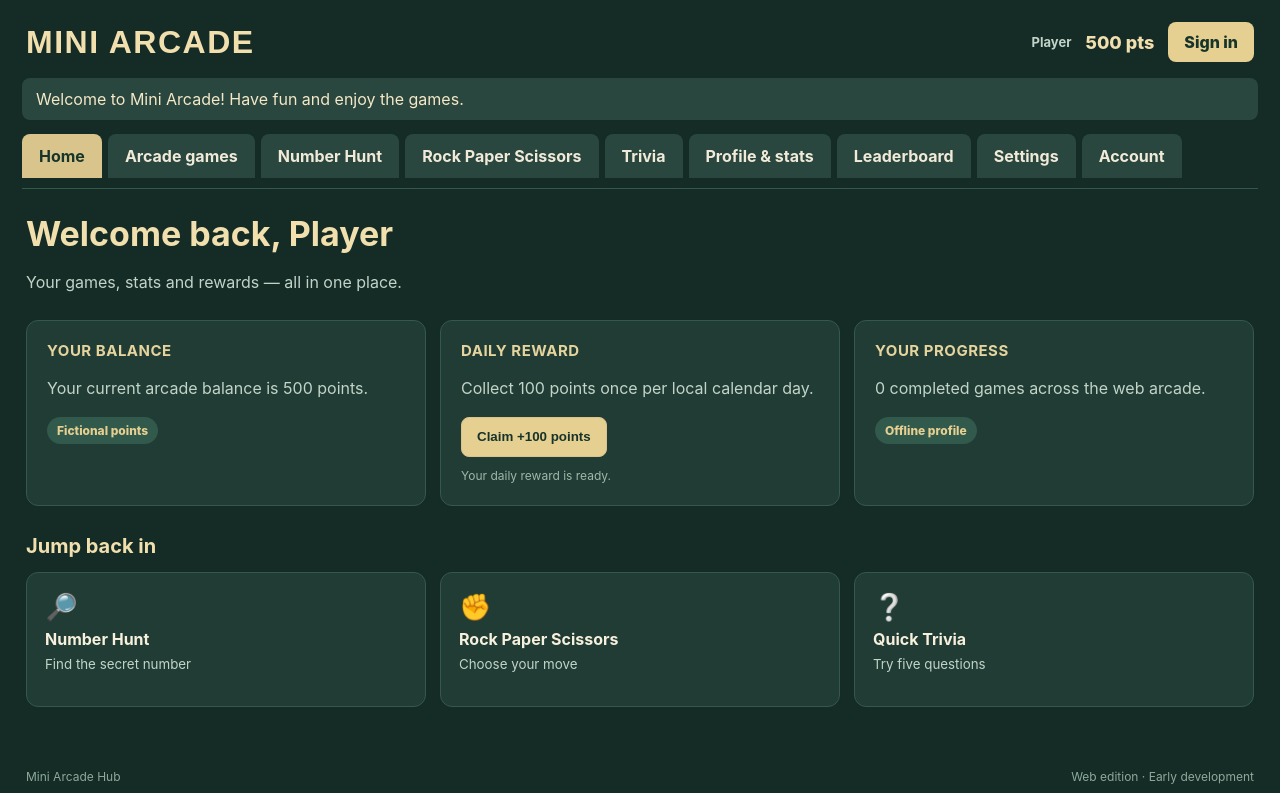
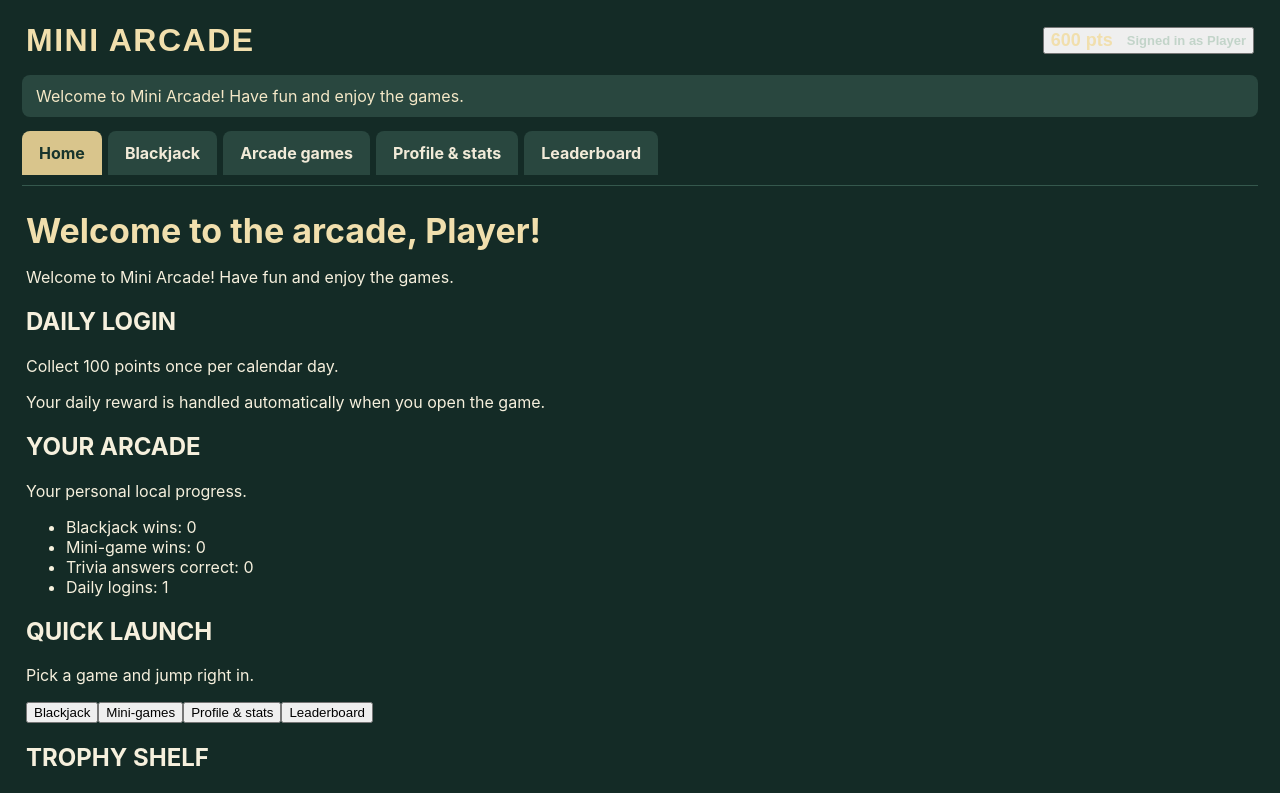
Before and after one commit to mynameiskarl-TVE/KarlsGameHub, a React (Vite) app in the folder web-version/: page / in a window 1280 px wide. Shown: the top 793 px of the page. Built offline with nearby package versions, Linux system fonts and the light colour scheme.

Commit message:
Match the classic Mini Arcade navigation and home layout

```diff
--- a/web-version/src/main.jsx
+++ b/web-version/src/main.jsx
@@ -22,6 +22,7 @@ import {
   loadSupabaseConfig,
   saveSupabaseConfig,
 } from "./lib/supabase.js";
+import { DEFAULT_SUPABASE_CONFIG } from "./lib/defaultSupabaseConfig.js";
 import {
   fetchPlayerCloudSave,
   fetchPlayerModerationStatus,
@@ -40,14 +41,10 @@ import "./style.css";
 
 const tabs = [
   "Home",
+  "Blackjack",
   "Arcade games",
-  "Number Hunt",
-  "Rock Paper Scissors",
-  "Trivia",
   "Profile & stats",
   "Leaderboard",
-  "Settings",
-  "Account",
 ];
 
 const formatPoints = (value) => new Intl.NumberFormat("en-US").format(value);
@@ -55,9 +52,9 @@ const accountStorageKey = (userId) => `${PROFILE_STORAGE_KEY}.account.${userId}`
 
 function readStoredSupabaseConfig() {
   try {
-    return loadSupabaseConfig(window.localStorage);
+    return loadSupabaseConfig(window.localStorage) || DEFAULT_SUPABASE_CONFIG;
   } catch {
-    return null;
+    return DEFAULT_SUPABASE_CONFIG;
   }
 }
 
@@ -84,7 +81,6 @@ function App() {
   const [profile, setProfile] = React.useState(() => readProfileForKey());
   const [nicknameInput, setNicknameInput] = React.useState(profile.nickname);
   const [nicknameMessage, setNicknameMessage] = React.useState("");
-  const [dailyRewardMessage, setDailyRewardMessage] = React.useState("");
   const [storageStatus, setStorageStatus] = React.useState("Checking browser storage…");
 
   const [supabaseConfig, setSupabaseConfig] = React.useState(readStoredSupabaseConfig);
@@ -533,8 +529,17 @@ function App() {
 
   const balance = profile.balance;
   const today = getLocalDateKey();
-  const dailyRewardClaimed = profile.lastDailyReward === today;
   const stats = profile.stats;
+
+  // Match the original desktop game: one daily reward is granted automatically.
+  // The functional update makes this safe under StrictMode and cloud-save hydration.
+  React.useEffect(() => {
+    if (profile.lastDailyReward === today) return;
+    setProfile((current) => {
+      if (current.lastDailyReward === today) return current;
+      return claimDailyReward(current, today).profile;
+    });
+  }, [today, profile.lastDailyReward]);
   const totalGamesPlayed =
     stats.numberHuntGames + stats.rpsGames + stats.triviaGames;
 
@@ -573,17 +578,6 @@ function App() {
 
       return { ...current, stats: nextStats };
     });
-  }
-
-  function collectDailyReward() {
-    const result = claimDailyReward(profile, today);
-    if (!result.claimed) {
-      setDailyRewardMessage("Today's reward has already been collected.");
-      return;
-    }
-
-    setProfile(result.profile);
-    setDailyRewardMessage(`Daily reward collected: +${formatPoints(result.reward)} points.`);
   }
 
   function saveNickname(event) {
@@ -630,10 +624,9 @@ function App() {
     });
   }
 
-  function gameCard(title, description, icon, tab) {
+  function gameCard(title, description, tab) {
     return (
       <button className="game-card" type="button" key={title} onClick={() => setActive(tab)}>
-        <span className="game-icon" aria-hidden="true">{icon}</span>
         <strong>{title}</strong>
         <small>{description}</small>
       </button>
@@ -660,7 +653,10 @@ function App() {
     Boolean(session?.user?.id) &&
     adminVerifiedForUser === session.user.id &&
     (adminRole === "owner" || adminRole === "admin");
-  const visibleTabs = isAdminForCurrentUser ? [...tabs, "Admin"] : tabs;
+  const visibleTabs = tabs;
+  const primaryActiveTab = ["Number Hunt", "Rock Paper Scissors", "Trivia"].includes(active)
+    ? "Arcade games"
+    : active;
 
   React.useEffect(() => {
     if (active === "Admin" && !isAdminForCurrentUser) {
@@ -679,23 +675,15 @@ function App() {
         >
           MINI ARCADE
         </button>
-        <div className="account-area">
-          {session?.user ? (
-            <>
-              <span className="profile-name">{signedInUsername}</span>
-              <span className="balance">{formatPoints(balance)} pts</span>
-            </>
-          ) : (
-            <>
-              <span className="profile-name">{profile.nickname}</span>
-              <span className="balance">{formatPoints(balance)} pts</span>
-            </>
-          )}
-          <button className="small-button" type="button" onClick={() => setActive("Account")}>
-            {session?.user ? "Account" : "Sign in"}
-          </button>
-        </div>
-      </header>
+        <button
+          className="account-area account-area-button"
+          type="button"
+          onClick={() => setActive("Account")}
+          aria-label="Open account settings"
+        >
+          <span className="balance">{formatPoints(balance)} pts</span>
+          <span className="profile-name">{session?.user ? "Signed in as " + signedInUsername : "Signed in as " + profile.nickname}</span>
+        </button>      </header>
 
       <div className="announcement">
         Welcome to Mini Arcade! Have fun and enjoy the games.
@@ -706,7 +694,7 @@ function App() {
           <button
             key={tab}
             type="button"
-            className={active === tab ? "tab active" : "tab"}
+            className={primaryActiveTab === tab ? "tab active" : "tab"}
             onClick={() => setActive(tab)}
             aria-current={active === tab ? "page" : undefined}
           >
@@ -716,61 +704,82 @@ function App() {
       </nav>
 
       <section className="content">
+
         {active === "Home" && (
-          <>
-            <h1>Welcome back, {session?.user ? signedInUsername : profile.nickname}</h1>
-            <p className="muted">Your games, stats and rewards — all in one place.</p>
-            <div className="cards">
-              <article className="card">
-                <h2>YOUR BALANCE</h2>
-                <p>Your current arcade balance is {formatPoints(balance)} points.</p>
-                <span className="pill">Fictional points</span>
+          <section className="home-page" aria-labelledby="home-title">
+            <h1 id="home-title">Welcome to the arcade, {session?.user ? signedInUsername : profile.nickname}!</h1>
+            <p className="home-intro">Welcome to Mini Arcade! Have fun and enjoy the games.</p>
+
+            <div className="home-summary-grid">
+              <article className="classic-panel daily-login-panel">
+                <h2>DAILY LOGIN</h2>
+                <p>Collect {formatPoints(profile.dailyReward)} points once per calendar day.</p>
+                <p>Your daily reward is handled automatically when you open the game.</p>
               </article>
-              <article className="card">
-                <h2>DAILY REWARD</h2>
-                <p>{`Collect ${formatPoints(profile.dailyReward)} points once per local calendar day.`}</p>
-                <button
-                  className="profile-action-button"
-                  type="button"
-                  onClick={collectDailyReward}
-                  disabled={dailyRewardClaimed || (Boolean(session?.user) && isCloudLoading)}
-                >
-                  {dailyRewardClaimed ? "Collected today" : "Claim +100 points"}
-                </button>
-                <p className="daily-reward-message" role="status" aria-live="polite">
-                  {dailyRewardMessage || (dailyRewardClaimed ? "Today's reward has already been collected." : "Your daily reward is ready.")}
-                </p>
-              </article>
-              <article className="card">
-                <h2>YOUR PROGRESS</h2>
-                <p>{formatPoints(totalGamesPlayed)} completed games across the web arcade.</p>
-                <span className="pill">{session?.user ? "Cloud account" : "Offline profile"}</span>
+              <article className="classic-panel arcade-summary-panel">
+                <h2>YOUR ARCADE</h2>
+                <p>Your personal {session?.user ? "cloud-synced" : "local"} progress.</p>
+                <ul className="arcade-summary-list">
+                  <li>Blackjack wins: {formatPoints(stats.blackjackWins || 0)}</li>
+                  <li>Mini-game wins: {formatPoints(stats.numberHuntWins + stats.rpsWins)}</li>
+                  <li>Trivia answers correct: {formatPoints(stats.triviaCorrect)}</li>
+                  <li>Daily logins: {formatPoints(stats.dailyLogins)}</li>
+                </ul>
               </article>
             </div>
-            <h2 className="section-heading">Jump back in</h2>
-            <div className="game-grid">
-              {gameCard("Number Hunt", "Find the secret number", "🔎", "Number Hunt")}
-              {gameCard("Rock Paper Scissors", "Choose your move", "✊", "Rock Paper Scissors")}
-              {gameCard("Quick Trivia", "Try five questions", "❔", "Trivia")}
+
+            <section className="classic-panel quick-launch-panel" aria-labelledby="quick-launch-title">
+              <h2 id="quick-launch-title">QUICK LAUNCH</h2>
+              <p>Pick a game and jump right in.</p>
+              <div className="quick-launch-actions">
+                <button className="quick-launch-button quick-launch-primary" type="button" onClick={() => setActive("Blackjack")}>Blackjack</button>
+                <button className="quick-launch-button" type="button" onClick={() => setActive("Arcade games")}>Mini-games</button>
+                <button className="quick-launch-button" type="button" onClick={() => setActive("Profile & stats")}>Profile &amp; stats</button>
+                <button className="quick-launch-button" type="button" onClick={() => setActive("Leaderboard")}>Leaderboard</button>
+              </div>
+            </section>
+
+            <section className="classic-panel trophy-shelf-panel" aria-labelledby="trophy-shelf-title">
+              <h2 id="trophy-shelf-title">TROPHY SHELF</h2>
+              <p>A few milestones to chase.</p>
+              <ul className="trophy-list">
+                <li>First victory</li>
+                <li>Arcade regular</li>
+                <li>Quiz whiz</li>
+                <li>Mini-game explorer</li>
+                <li>Point collector</li>
+              </ul>
+            </section>
+          </section>
+        )}
+
+        {active === "Blackjack" && (
+          <section className="blackjack-coming-soon" aria-labelledby="blackjack-title">
+            <h1 id="blackjack-title">Blackjack</h1>
+            <p className="muted">The Blackjack page is reserved for the next migration stage.</p>
+            <div className="classic-panel">
+              <h2>BLACKJACK</h2>
+              <p>The original desktop game is being used as the reference so the web version can keep its familiar layout and controls.</p>
+              <p>Your local profile, account, and other arcade pages remain available while this page is prepared.</p>
             </div>
-          </>
+          </section>
         )}
 
         {active === "Arcade games" && (
           <>
             <h1>Arcade Games</h1>
-            <p className="muted">Choose a game to play. More of the original collection will be added here.</p>
+            <p className="muted">Choose a mini-game to play.</p>
             <div className="game-grid arcade-game-grid">
-              {gameCard("Number Hunt", "Find the secret number in five guesses", "🔎", "Number Hunt")}
-              {gameCard("Rock Paper Scissors", "Play against the computer", "✊", "Rock Paper Scissors")}
-              {gameCard("Quick Trivia", "Answer five randomly selected questions", "❔", "Trivia")}
+              {gameCard("Number Hunt", "Find the secret number in five guesses", "Number Hunt")}
+              {gameCard("Rock Paper Scissors", "Play against the computer", "Rock Paper Scissors")}
+              {gameCard("Quick Trivia", "Answer five randomly selected questions", "Trivia")}
             </div>
-            <p className="session-note">Games with entry bets or point-loss mechanics are not included in this web migration.</p>
           </>
         )}
 
         {/* Keep games mounted when switching tabs, so active rounds are preserved. */}
         <div hidden={active !== "Number Hunt"}>
+          {active === "Number Hunt" && <button className="classic-back-button" type="button" onClick={() => setActive("Arcade games")}>Back to Arcade Games</button>}
           {isCloudLoading ? (
             <div className="cloud-loading-screen" role="status">{cloudStatus}</div>
           ) : (
@@ -778,6 +787,7 @@ function App() {
           )}
         </div>
         <div hidden={active !== "Rock Paper Scissors"}>
+          {active === "Rock Paper Scissors" && <button className="classic-back-button" type="button" onClick={() => setActive("Arcade games")}>Back to Arcade Games</button>}
           {isCloudLoading ? (
             <div className="cloud-loading-screen" role="status">{cloudStatus}</div>
           ) : (
@@ -785,6 +795,7 @@ function App() {
           )}
         </div>
         <div hidden={active !== "Trivia"}>
+          {active === "Trivia" && <button className="classic-back-button" type="button" onClick={() => setActive("Arcade games")}>Back to Arcade Games</button>}
           {isCloudLoading ? (
             <div className="cloud-loading-screen" role="status">{cloudStatus}</div>
           ) : (
@@ -941,8 +952,14 @@ function App() {
       </section>
 
       <footer>
-        <span>Mini Arcade Hub</span>
-        <span>Web edition · Early development</span>
+        <span>Daily login reward: +{formatPoints(profile.dailyReward)} points. Welcome back!</span>
+        <div className="footer-actions">
+          <button type="button" onClick={() => setActive("Settings")}>Settings</button>
+          <button type="button" onClick={() => setActive("Account")}>Account</button>
+          {isAdminForCurrentUser && (
+            <button type="button" className="owner-console-button" onClick={() => setActive("Admin")}>Owner console</button>
+          )}
+        </div>
       </footer>
       {prankQueue.length > 0 && (
         <PrankOverlay event={prankQueue[0]} onDismiss={dismissPrank} />
```
